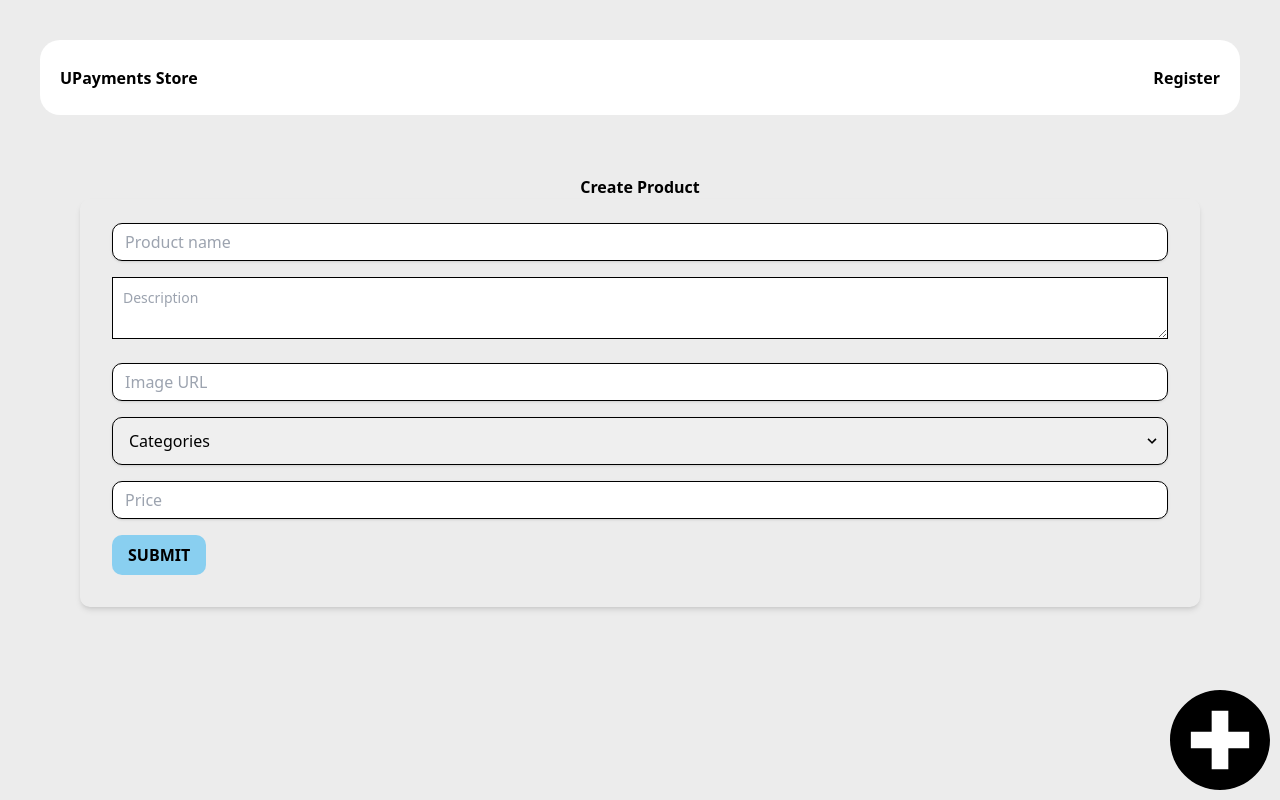
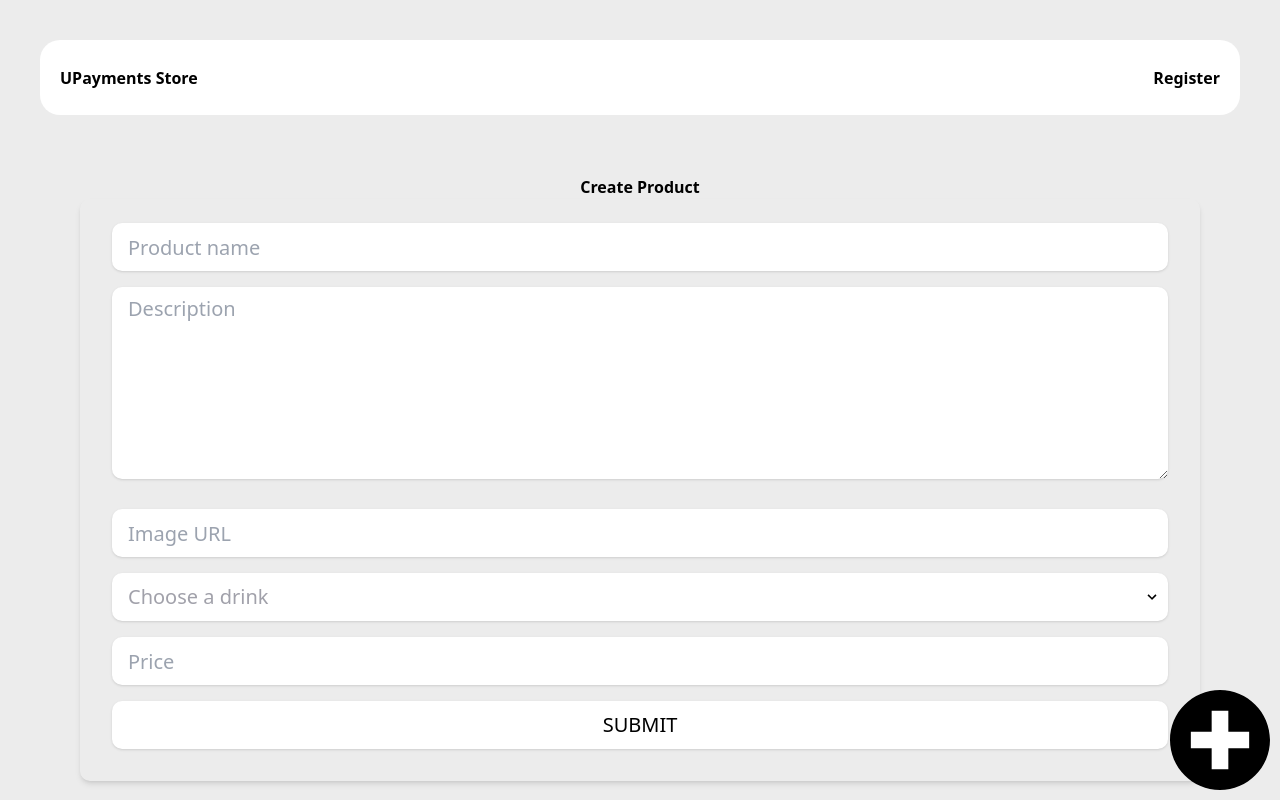
Before and after one commit to SoftwareEngAhmetDemir/test-app, a React (Create React App) app: page /create in a window 1280 px wide. Built offline with nearby package versions, Linux system fonts and the light colour scheme.

Commit message:
create page

```diff
--- a/package.json
+++ b/package.json
@@ -16,6 +16,7 @@
     "axios": "^0.27.2",
     "react": "^18.2.0",
     "react-dom": "^18.2.0",
+    "react-hook-form": "^7.32.1",
     "react-router-dom": "^6.3.0",
     "react-scripts": "5.0.1",
     "react-uuid": "^1.0.2",
--- a/src/Components/Cards.tsx
+++ b/src/Components/Cards.tsx
@@ -4,7 +4,7 @@ import Card from './Card';
 import productsType from "./productsType";
 
 function isImage(url: string) {
-    return /\.(jpg|jpeg|png|webp|avif|gif|svg)$/.test(url);
+    return /\.(jpg|jpeg|png|webp|avif|gif|svg)$/i.test(url);
 }
 function Cards(props: { items: productsType[] }) {
     let t: any = props.items;
--- a/src/Components/Create.tsx
+++ b/src/Components/Create.tsx
@@ -1,46 +1,54 @@
+import axios from "axios";
+import { useForm } from "react-hook-form";
+import productsType from "./productsType";
 function Create() {
+  const { register, handleSubmit } = useForm();
+  const onSubmit:any = (data:productsType) => {
+  data.developerEmail = 'eng.ahmed.demir@gmail.com';
+    console.log(data);
+    axios.post('https://62286b649fd6174ca82321f1.mockapi.io/case-study/products',data).then(res=>{
+      console.log('inserted');
+      // redirect to home page
+    }).catch(e=>e);
+  return data;
+};
   return (
     <div className="w-full max-w container">
       <h1 className="text-center font-bold">Create Product</h1>
-      <form className="bg-white shadow-md rounded px-8 pt-6 pb-8 mb-4">
+      <form className="shadow-md rounded px-8 pt-6 pb-8 mb-4" onSubmit={handleSubmit(onSubmit)}>
         <div className="mb-4">
-          <input className="shadow appearance-none border rounded w-full py-2 px-3 text-gray-700 leading-tight focus:outline-none focus:shadow-outline" id="username" type="text" placeholder="Product name" />
+          <input className="input-text" id="username" type="text" placeholder="Product name" {...register("name")} required/>
         </div>
         <div className="mb-6">
-          <textarea id="message" aria-rowspan={4} className="block p-2.5 w-full text-sm text-gray-900 bg-gray-50 rounded-lg border border-gray-300 focus:ring-blue-500 focus:border-blue-500 dark:bg-gray-700 dark:border-gray-600 dark:placeholder-gray-400 dark:text-white dark:focus:ring-blue-500 dark:focus:border-blue-500"
-            placeholder="Description"></textarea>
+          <textarea id="message" className="text-area"
+            placeholder="Description" {...register('description')} required></textarea>
         </div>
         <div className="mb-4">
-          <input className="shadow appearance-none border rounded w-full py-2 px-3 text-gray-700 leading-tight focus:outline-none focus:shadow-outline" id="username" type="text" placeholder="Image URL" />
+          <input className="input-text" id="username" type="text" placeholder="Image URL" {...register("avatar")} required/>
         </div>
         <div className="mb-4">
 
-          <div className="w-full list relative inline-block rounded">
-            <select className="h-12 block appearance-none w-full bg-white border border-gray-400 hover:border-gray-500 px-4 py-2 pr-8 rounded shadow leading-tight focus:outline-none focus:shadow-outline">
-              <option selected disabled hidden>Categories</option>
-              <option>Option 2</option>
-              <option>Option 3</option>
+          <div className="border-gray w-full list relative inline-block rounded">
+            <select defaultValue={''} className="input-text block appearance-none w-full bg-white border-gray text-gray"
+            {...register("category")} required>
+            <option value="" disabled>Choose a drink</option>
+              <option value="opt2">Option 2</option>
+              <option value="opt3">Option 3</option>
             </select>
-            <div className="pointer-events-none absolute inset-y-0 right-0 flex items-center px-2 text-gray-700">
+            <div className="pointer-events-none absolute inset-y-0 right-0 flex items-center px-2 text-gray">
               <svg className="fill-current h-4 w-4" xmlns="http://www.w3.org/2000/svg" viewBox="0 0 20 20"><path d="M9.293 12.95l.707.707L15.657 8l-1.414-1.414L10 10.828 5.757 6.586 4.343 8z" /></svg>
             </div>
           </div>
         </div>
         <div className="mb-4">
-          <input className="shadow appearance-none border rounded w-full py-2 px-3 text-gray-700 leading-tight focus:outline-none focus:shadow-outline" id="username" type="text" placeholder="Price" />
+          <input className="input-text" id="username" type="number" placeholder="Price" {...register("price")} required/>
         </div>
         <div className="flex items-center justify-between">
-          <button className="bg-blue-500 hover:bg-blue-700 text-white font-bold py-2 px-4 rounded focus:outline-none focus:shadow-outline" type="button">
+          <button className="btn text-black" type="submit">
            SUBMIT
           </button>
-          {/* <a className="inline-block align-baseline font-bold text-sm text-blue-500 hover:text-blue-800" href="#">
-            Forgot Password?
-          </a> */}
         </div>
       </form>
-      {/* <p className="text-center text-gray-500 text-xs">
-        &copy;2020 Acme Corp. All rights reserved.
-      </p> */}
     </div>
   )
 }
--- a/src/Components/Detail.tsx
+++ b/src/Components/Detail.tsx
@@ -12,9 +12,9 @@ function Detail() {
         axios.get(`https://62286b649fd6174ca82321f1.mockapi.io/case-study/products/${index}`)
             .then(res => {
                 setProducts(res.data);
-                console.log(res.data);
-            })
-    })
+                // console.log(res.data);
+            }).catch(e=>e)
+    },[index, products])
     return (
         <div className="container">
             <div className="grid grid-rows-4 grid-cols-4 gap-y-2 gap-x-8">
--- a/src/Components/HomeFilter.tsx
+++ b/src/Components/HomeFilter.tsx
@@ -6,15 +6,16 @@ import productsType from './productsType';
 function HomeFilter() {
     const [products, setProducts] = useState<productsType[]>([]);
 
-
+const get_data = async()=>{
+  await  axios.get(`http://62286b649fd6174ca82321f1.mockapi.io/case-study/products`)
+    .then(async res => {
+        setProducts([...res.data]);
+        console.log(products);
+    }).catch(e=>e)
+}
     useEffect(() => {
-        axios.get(`https://62286b649fd6174ca82321f1.mockapi.io/case-study/products`)
-            .then(res => {
-                setProducts([...res.data]);
-                console.log(res.data);
-            })
-    })
-
+      get_data();
+    },[products])
     return (
         <>
             <div className='grid lg:grid-cols-6 gap-4 mx-10'>
@@ -41,7 +42,7 @@ function HomeFilter() {
                         </div>
                     </div> */}
                 <div className="list grid-cols-1 md:grid-cols-2 lg:col-end-7 lg:col-span-1 relative inline-block rounded">
-                    <select className="h-12 block appearance-none w-full bg-white border border-gray-400 hover:border-gray-500 px-4 py-2 pr-8 rounded shadow leading-tight focus:outline-none focus:shadow-outline">
+                    <select className="h-12 block appearance-none w-full bg-white text-gray border-gray px-4 py-2 pr-8 rounded shadow">
                         <option>Really long option that will likely overlap the chevron</option>
                         <option>Option 2</option>
                         <option>Option 3</option>
@@ -51,7 +52,7 @@ function HomeFilter() {
                     </div>
                 </div>
             </div>
-            {products.length > 0 ? <Cards items={[...products]} /> : <div>wait</div>}
+            {products.length > 0 && products[0] ? <Cards items={[...products]} /> : <div>wait</div>}
         </>
     )
 }
--- a/src/index.css
+++ b/src/index.css
@@ -1,6 +1,30 @@
 body {
     background-color: rgba(236, 236, 236, 255)
 }
+
 @tailwind base;
 @tailwind components;
 @tailwind utilities;
+
+
+.input-text {
+    @apply text-gray h-12 py-2 px-4 rounded border-gray text-lg w-full shadow;
+}
+
+.text-area {
+    @apply text-gray h-48 py-2 px-4 rounded border-gray text-lg w-full shadow;
+}
+
+.btn {
+    @apply text-black bg-white h-12 py-2 px-4 rounded border-gray text-lg w-full shadow;
+}
+input::-webkit-outer-spin-button,
+input::-webkit-inner-spin-button {
+  -webkit-appearance: none;
+  margin: 0;
+}
+
+/* Firefox */
+input[type=number] {
+  -moz-appearance: textfield;
+}
--- a/src/sytles/Header.scss
+++ b/src/sytles/Header.scss
@@ -19,6 +19,6 @@ header {
 
     }
 }
-
+@import './home.scss';
 @import './drop-list.scss';
 @import './cards.scss';
--- a/tailwind.config.js
+++ b/tailwind.config.js
@@ -23,11 +23,13 @@ module.exports = {
       },
     },
     colors: {
-     'gray':'#a1a1aa',
-     'border-c':'#888a86',
-     'title':'#9d9f9b',
-     'description':'#7d8379',
-     'blue-500':'#89CFF0'
+      'gray': '#a1a1aa',
+      'border-c': '#888a86',
+      'title': '#9d9f9b',
+      'description': '#7d8379',
+      'blue-500': '#89CFF0',
+      'white':'#ffff',
+      'black':'#000'
     },
     borderRadius: {
       DEFAULT: '10px',
@@ -35,7 +37,10 @@ module.exports = {
   },
   extend: {
     height: {
-        // '48': '3rem',
+       '48': '3rem',
+    },
+    border: {
+      innerWidth: 2
     }
   },
   plugins: [],
```
Also changed, not shown: src/Components/Home.tsx (+0 -7 lines), src/sytles/cards.scss (line endings or trailing spaces), 1 other file (tests, documents, lock files or other folders). Lines whose indentation alone changed are shown as unchanged.
